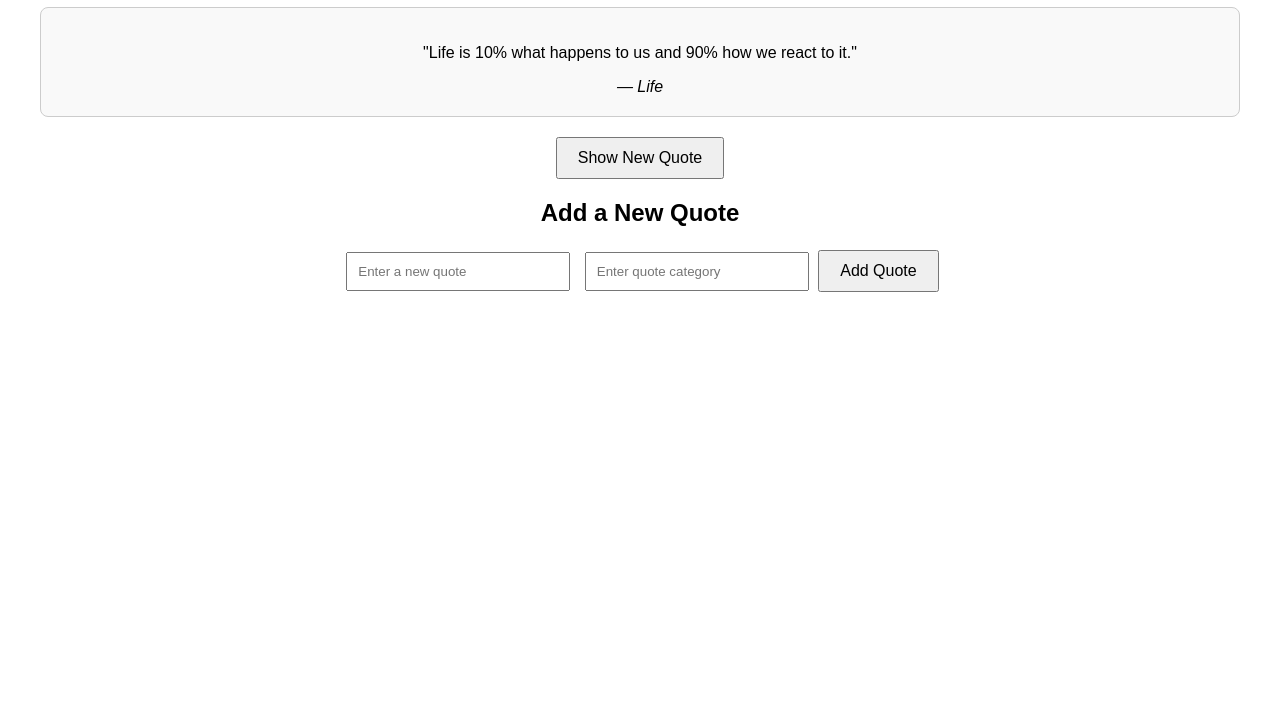
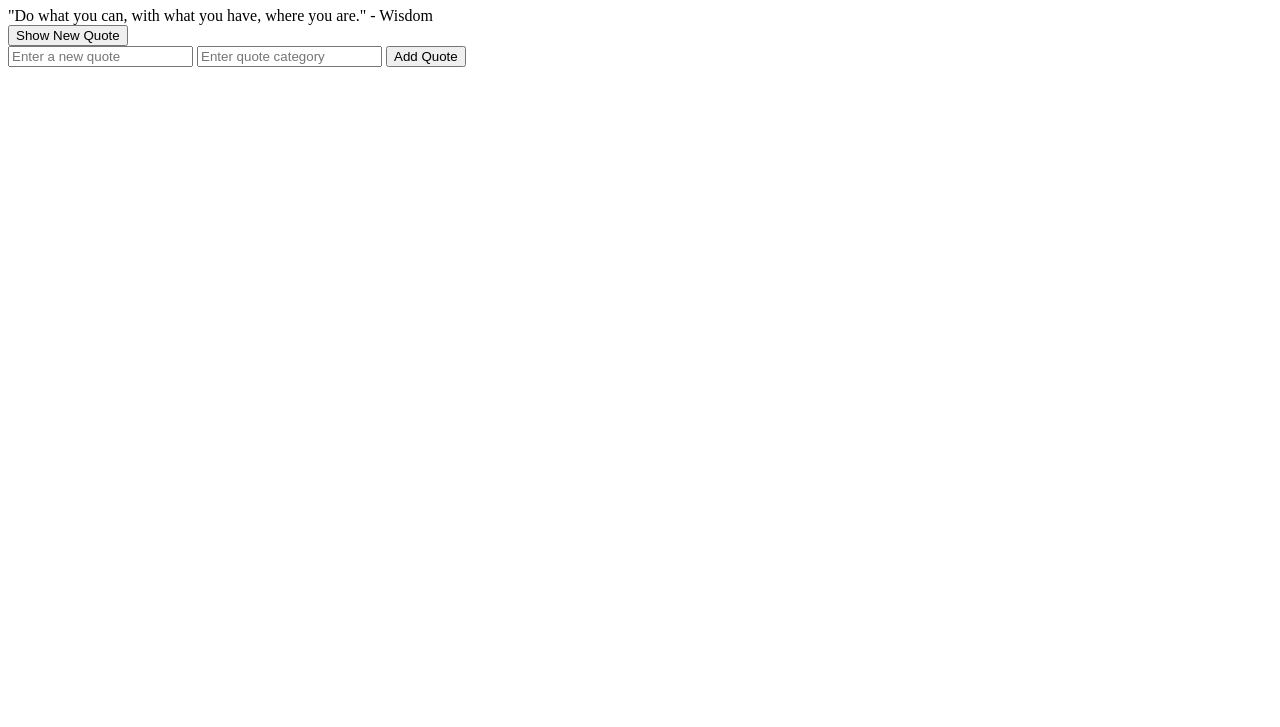
Before and after one commit to WutangLord/alx_fe_javascript, a plain HTML site: page index.html in a window 1280 px wide. Shown: the part 73-800 px from the top of the page. Drawn offline with Linux system fonts and the light colour scheme.

Commit message:
Further modifications to the DOM with the necessary requirements

```diff
--- a/index.html
+++ b/index.html
@@ -4,46 +4,14 @@
     <meta charset="UTF-8">
     <meta name="viewport" content="width=device-width, initial-scale=1.0">
     <title>Dynamic Quote Generator</title>
-    <style>
-        body {
-            font-family: Arial, sans-serif;
-            text-align: center;
-            margin: 20px;
-        }
-        #quoteDisplay {
-            margin: 20px;
-            padding: 20px;
-            border: 1px solid #ccc;
-            border-radius: 8px;
-            background-color: #f9f9f9;
-        }
-        #newQuote {
-            padding: 10px 20px;
-            font-size: 16px;
-            cursor: pointer;
-        }
-        #addQuoteForm {
-            margin-top: 20px;
-        }
-        input {
-            padding: 10px;
-            margin: 5px;
-            width: 200px;
-        }
-        button {
-            padding: 10px 20px;
-            font-size: 16px;
-            cursor: pointer;
-        }
-    </style>
 </head>
 <body>
     <h1>Dynamic Quote Generator</h1>
-    <div id="quoteDisplay">Click "Show New Quote" to see a random quote!</div>
+
+    <div id="quoteDisplay"></div>
     <button id="newQuote">Show New Quote</button>
 
-    <div id="addQuoteForm">
-        <h2>Add a New Quote</h2>
+    <div>
         <input id="newQuoteText" type="text" placeholder="Enter a new quote" />
         <input id="newQuoteCategory" type="text" placeholder="Enter quote category" />
         <button onclick="addQuote()">Add Quote</button>
--- a/script.js
+++ b/script.js
@@ -1,61 +1,35 @@
-// Step 1: Initialize an array of quote objects
-let quotes = [
-    { text: "The only limit to our realization of tomorrow is our doubts of today.", category: "Inspiration" },
-    { text: "Do what you can, with what you have, where you are.", category: "Motivation" },
-    { text: "Life is 10% what happens to us and 90% how we react to it.", category: "Life" }
-];
+document.addEventListener("DOMContentLoaded", function () {
+    const quotes = [
+        { text: "The only limit to our realization of tomorrow is our doubts of today.", category: "Motivation" },
+        { text: "In the middle of every difficulty lies opportunity.", category: "Inspiration" },
+        { text: "Do what you can, with what you have, where you are.", category: "Wisdom" }
+    ];
 
-// Step 2: Select DOM elements
-const quoteDisplay = document.getElementById('quoteDisplay');
-const newQuoteButton = document.getElementById('newQuote');
+    const quoteDisplay = document.getElementById("quoteDisplay");
+    const newQuoteBtn = document.getElementById("newQuote");
 
-// Step 3: Function to display a random quote
-function showRandomQuote() {
-    if (quotes.length === 0) {
-        quoteDisplay.textContent = "No quotes available. Add a new quote!";
-        return;
+    function showRandomQuote() {
+        const randomIndex = Math.floor(Math.random() * quotes.length);
+        const quote = quotes[randomIndex];
+        quoteDisplay.textContent = `"${quote.text}" - ${quote.category}`;
     }
 
-    // Get a random quote from the array
-    const randomIndex = Math.floor(Math.random() * quotes.length);
-    const randomQuote = quotes[randomIndex];
+    function addQuote() {
+        const newQuoteText = document.getElementById("newQuoteText").value.trim();
+        const newQuoteCategory = document.getElementById("newQuoteCategory").value.trim();
 
-    // Display the quote and its category
-    quoteDisplay.innerHTML = `
-        <p>"${randomQuote.text}"</p>
-        <em>— ${randomQuote.category}</em>
-    `;
-}
-
-// Step 4: Function to add a new quote
-function addQuote() {
-    const newQuoteText = document.getElementById('newQuoteText').value.trim();
-    const newQuoteCategory = document.getElementById('newQuoteCategory').value.trim();
-
-    if (newQuoteText === '' || newQuoteCategory === '') {
-        alert('Please enter both a quote and a category!');
-        return;
+        if (newQuoteText && newQuoteCategory) {
+            quotes.push({ text: newQuoteText, category: newQuoteCategory });
+            document.getElementById("newQuoteText").value = "";
+            document.getElementById("newQuoteCategory").value = "";
+            alert("Quote added successfully!");
+        } else {
+            alert("Please enter both a quote and a category.");
+        }
     }
 
-    // Create a new quote object
-    const newQuote = {
-        text: newQuoteText,
-        category: newQuoteCategory
-    };
+    newQuoteBtn.addEventListener("click", showRandomQuote);
 
-    // Add the new quote to the array
-    quotes.push(newQuote);
-
-    // Clear the input fields
-    document.getElementById('newQuoteText').value = '';
-    document.getElementById('newQuoteCategory').value = '';
-
-    // Notify the user
-    alert('Quote added successfully!');
-}
-
-// Step 5: Event listener for the "Show New Quote" button
-newQuoteButton.addEventListener('click', showRandomQuote);
-
-// Step 6: Display a random quote when the page loads
-document.addEventListener('DOMContentLoaded', showRandomQuote);
+    // Initial quote display
+    showRandomQuote();
+});
```
